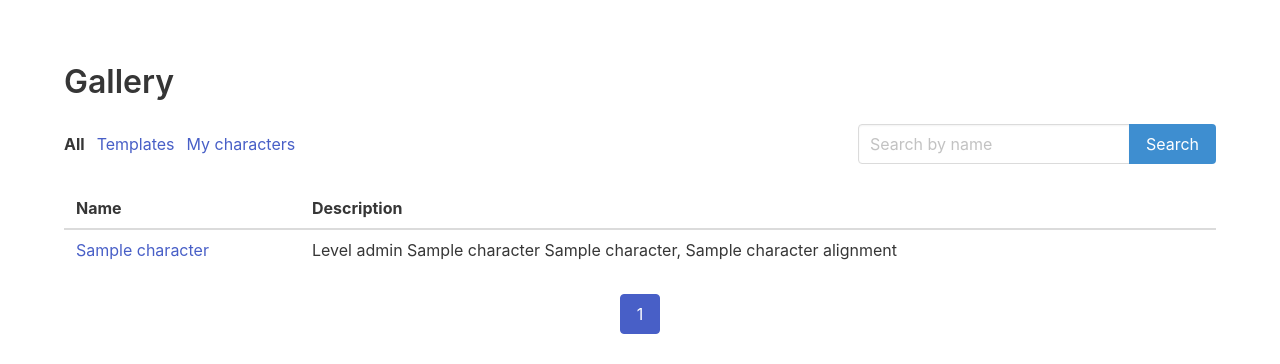
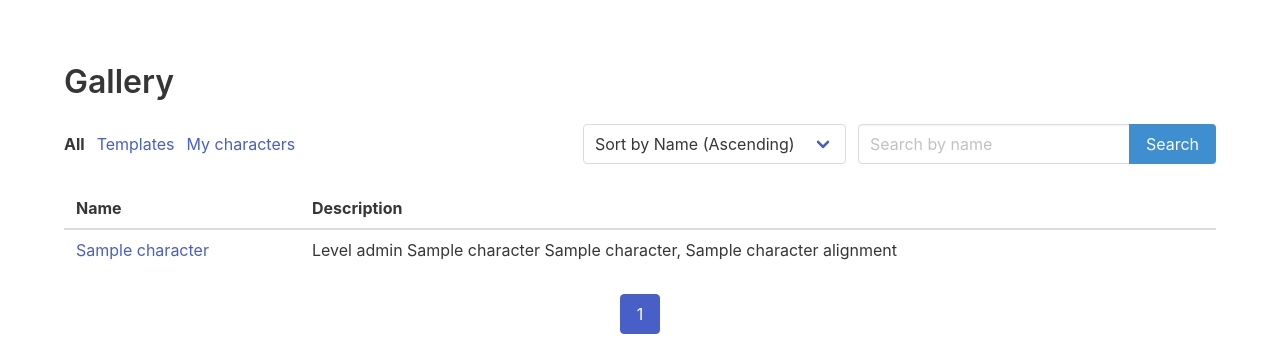
Before and after one commit to jrauha/rpg-npc-generator, a Flask app: template npcgen/templates/characters/index.html in a window 1280 px wide. Shown: the part 56-420 px from the top of the page. Run offline with Flask 3, Linux system fonts and the light colour scheme; the template is opened without the code that fills it: most values are stand-ins (such as "Sample title", 1, 10 or a date in 2020).

Commit message:
Add sorting functionality to character list view

```diff
--- a/npcgen/characters/views.py
+++ b/npcgen/characters/views.py
@@ -57,14 +57,21 @@ def characters():
     page = int(request.args.get("page") or 1)
     tab = request.args.get("tab") or None
     search = request.args.get("search")
+    sort = request.args.get("sort") or "created_at_desc"
 
     res = character_dao.get_characters_by_user(
-        user_id, _resolve_template_filter(tab), page, search=search
+        user_id,
+        _resolve_template_filter(tab),
+        page,
+        search=search,
+        sort_field="name" if sort.startswith("name") else "created_at",
+        sort_desc=sort.endswith("desc"),
     )
 
     return render_template(
         "characters/index.html",
         tab=tab,
+        sort=sort,
         search=search,
         data=res.data,
         pagination=res.pagination,
--- a/npcgen/templates/characters/index.html
+++ b/npcgen/templates/characters/index.html
@@ -10,20 +10,20 @@
                 <div class="level-left">
                     {% if tab == 'templates' %}
                         <p class="level-item">
-                            <a href="{{ url_for('characters.characters', tab='all') }}">All</a>
+                            <a href="{{ url_for('characters.characters', tab='all', sort=sort) }}">All</a>
                         </p>
                         <p class="level-item">
                             <strong>Templates</strong>
                         </p>
                         <p class="level-item">
-                            <a href="{{ url_for("characters.characters", tab='my_characters') }}">My characters</a>
+                            <a href="{{ url_for("characters.characters", tab='my_characters', sort=sort) }}">My characters</a>
                         </p>
                     {% elif tab == 'my_characters' %}
                         <p class="level-item">
-                            <a href="{{ url_for('characters.characters', tab='all') }}">All</a>
+                            <a href="{{ url_for('characters.characters', tab='all', sort=sort) }}">All</a>
                         </p>
                         <p class="level-item">
-                            <a href="{{ url_for('characters.characters', tab='templates') }}">Templates</a>
+                            <a href="{{ url_for('characters.characters', tab='templates', sort=sort) }}">Templates</a>
                         </p>
                         <p class="level-item">
                             <strong>My characters</strong>
@@ -33,14 +33,36 @@
                             <strong>All</strong>
                         </p>
                         <p class="level-item">
-                            <a href="{{ url_for('characters.characters', tab='templates') }}">Templates</a>
+                            <a href="{{ url_for('characters.characters', tab='templates', sort=sort) }}">Templates</a>
                         </p>
                         <p class="level-item">
-                            <a href="{{ url_for('characters.characters', tab='my_characters') }}">My characters</a>
+                            <a href="{{ url_for('characters.characters', tab='my_characters', sort=sort) }}">My characters</a>
                         </p>
                     {% endif %}
                 </div>
                 <div class="level-right">
+                    <div class="level-item">
+                        <div class="select">
+                            <select onchange="this.options[this.selectedIndex].value && (window.location = this.options[this.selectedIndex].value);">
+                                <option value="{{ url_for('characters.characters', tab=tab, search=search, sort='name_asc') }}"
+                                        {% if sort == 'name_asc' %}selected{% endif %}>
+                                    Sort by Name (Ascending)
+                                </option>
+                                <option value="{{ url_for('characters.characters', tab=tab, search=search, sort='name_desc') }}"
+                                        {% if sort == 'name_desc' %}selected{% endif %}>
+                                    Sort by Name (Descending)
+                                </option>
+                                <option value="{{ url_for('characters.characters', tab=tab, search=search, sort='date_asc') }}"
+                                        {% if sort == 'date_asc' %}selected{% endif %}>
+                                    Sort by Date (Ascending)
+                                </option>
+                                <option value="{{ url_for('characters.characters', tab=tab, search=search, sort='date_desc') }}"
+                                        {% if sort == 'date_desc' %}selected{% endif %}>
+                                    Sort by Date (Descending)
+                                </option>
+                            </select>
+                        </div>
+                    </div>
                     <div class="level-item">
                         <form class="field has-addons"
                               action="{{ url_for("characters.characters") }}"
@@ -83,14 +105,14 @@
                         {% if pagination.page > 1 %}
                             <li>
                                 <a class="pagination-link"
-                                   href="{{ url_for('characters.characters', page=pagination.page-1) }}">Previous</a>
+                                   href="{{ url_for('characters.characters', tab=pagination.tab, search=search, sort=sort, page=pagination.page-1) }}">Previous</a>
                             </li>
                         {% endif %}
                         {% if pagination.total_pages <= 5 %}
                             {% for p in range(1, pagination.total_pages+1) %}
                                 <li>
                                     <a class="pagination-link {% if p == pagination.page %}is-current{% endif %}"
-                                       href="{{ url_for('characters.characters', page=p) }}">{{ p }}</a>
+                                       href="{{ url_for('characters.characters', tab=pagination.tab, search=search, sort=sort, page=p) }}">{{ p }}</a>
                                 </li>
                             {% endfor %}
                         {% else %}
@@ -98,7 +120,7 @@
                                 {% for p in range(1, 4) %}
                                     <li>
                                         <a class="pagination-link {% if p == pagination.page %}is-current{% endif %}"
-                                           href="{{ url_for('characters.characters', page=p) }}">{{ p }}</a>
+                                           href="{{ url_for('characters.characters', tab=pagination.tab, search=search, sort=sort, page=p) }}">{{ p }}</a>
                                     </li>
                                 {% endfor %}
                                 <li>
@@ -106,14 +128,14 @@
                                 </li>
                                 <li>
                                     <a class="pagination-link"
-                                       href="{{ url_for('characters.characters', tab=pagination.tab, page=pagination.total_pages) }}">{{
+                                       href="{{ url_for('characters.characters', tab=pagination.tab, search=search, sort=sort, page=pagination.total_pages) }}">{{
                                         pagination.total_pages
                                     }}</a>
                                 </li>
                             {% elif pagination.page >= pagination.total_pages - 2 %}
                                 <li>
                                     <a class="pagination-link"
-                                       href="{{ url_for('characters.characters', tab=pagination.tab, page=1) }}">1</a>
+                                       href="{{ url_for('characters.characters', tab=pagination.tab, search=search, sort=sort, page=1) }}">1</a>
                                 </li>
                                 <li>
                                     <span class="pagination-ellipsis">&hellip;</span>
@@ -121,13 +143,13 @@
                                 {% for p in range(pagination.total_pages-2, pagination.total_pages+1) %}
                                     <li>
                                         <a class="pagination-link {% if p == pagination.page %}is-current{% endif %}"
-                                           href="{{ url_for('characters.characters', page=p) }}">{{ p }}</a>
+                                           href="{{ url_for('characters.characters', tab=pagination.tab, search=search, sort=sort, page=p) }}">{{ p }}</a>
                                     </li>
                                 {% endfor %}
                             {% else %}
                                 <li>
                                     <a class="pagination-link"
-                                       href="{{ url_for('characters.characters', tab=pagination.tab, page=1) }}">1</a>
+                                       href="{{ url_for('characters.characters', tab=pagination.tab, search=search, sort=sort, page=1) }}">1</a>
                                 </li>
                                 <li>
                                     <span class="pagination-ellipsis">&hellip;</span>
@@ -135,7 +157,7 @@
                                 {% for p in range(pagination.page-1, pagination.page+2) %}
                                     <li>
                                         <a class="pagination-link {% if p == pagination.page %}is-current{% endif %}"
-                                           href="{{ url_for('characters.characters', page=p) }}">{{ p }}</a>
+                                           href="{{ url_for('characters.characters', tab=pagination.tab, search=search, sort=sort, page=p) }}">{{ p }}</a>
                                     </li>
                                 {% endfor %}
                                 <li>
@@ -143,7 +165,7 @@
                                 </li>
                                 <li>
                                     <a class="pagination-link"
-                                       href="{{ url_for('characters.characters', tab=pagination.tab, page=pagination.total_pages) }}">{{
+                                       href="{{ url_for('characters.characters', tab=pagination.tab, search=search, sort=sort, page=pagination.total_pages) }}">{{
                                         pagination.total_pages
                                     }}</a>
                                 </li>
@@ -152,7 +174,7 @@
                         {% if pagination.page < pagination.total_pages %}
                             <li>
                                 <a class="pagination-link"
-                                   href="{{ url_for('characters.characters', tab=pagination.tab, page=pagination.page+1) }}">Next</a>
+                                   href="{{ url_for('characters.characters', tab=pagination.tab, search=search, sort=sort, page=pagination.page+1) }}">Next</a>
                             </li>
                         {% endif %}
                     </ul>
```
Also changed, not shown: npcgen/characters/daos.py (+14 -2 lines).
